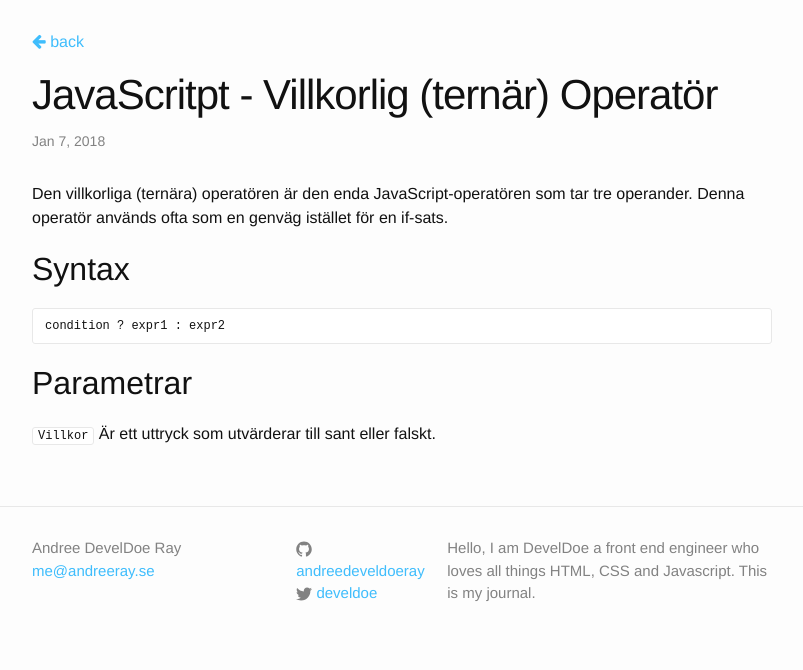
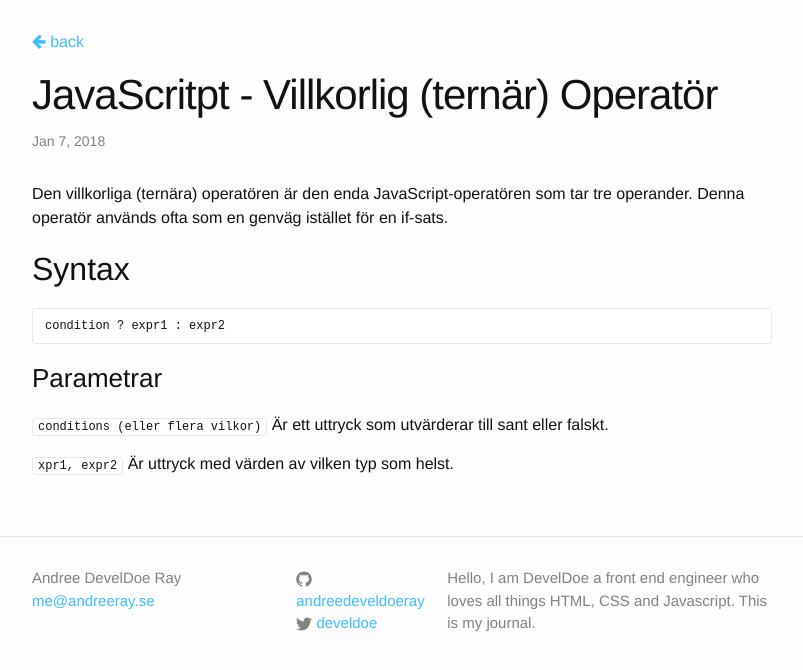
Before and after one commit to develdoe/develdoe.github.io, a Jekyll site: the page built from _posts/2018-01-07-javascritpt-villkorlig-tern-r-operat-r.md, in a window 1280 px wide. Shown: the top 670 px of the page, without its empty margins (238-1041 px from the left). Built offline with Jekyll 4.4.1, drawn with Linux system fonts in a browser that asks for light colours.

Commit message:
Create 2018-01-07-javascritpt-villkorlig-tern-r-operat-r.md

````diff
--- a/_posts/2018-01-07-javascritpt-villkorlig-tern-r-operat-r.md
+++ b/_posts/2018-01-07-javascritpt-villkorlig-tern-r-operat-r.md
@@ -11,6 +11,8 @@ Den villkorliga (ternära) operatören är den enda JavaScript-operatören som t
 condition ? expr1 : expr2
 ```
 
-## Parametrar
+### Parametrar
 
-`Villkor` Är ett uttryck som utvärderar till sant eller falskt.
+`conditions (eller flera vilkor)` Är ett uttryck som utvärderar till sant eller falskt.
+
+`xpr1, expr2` Är uttryck med värden av vilken typ som helst.
````
